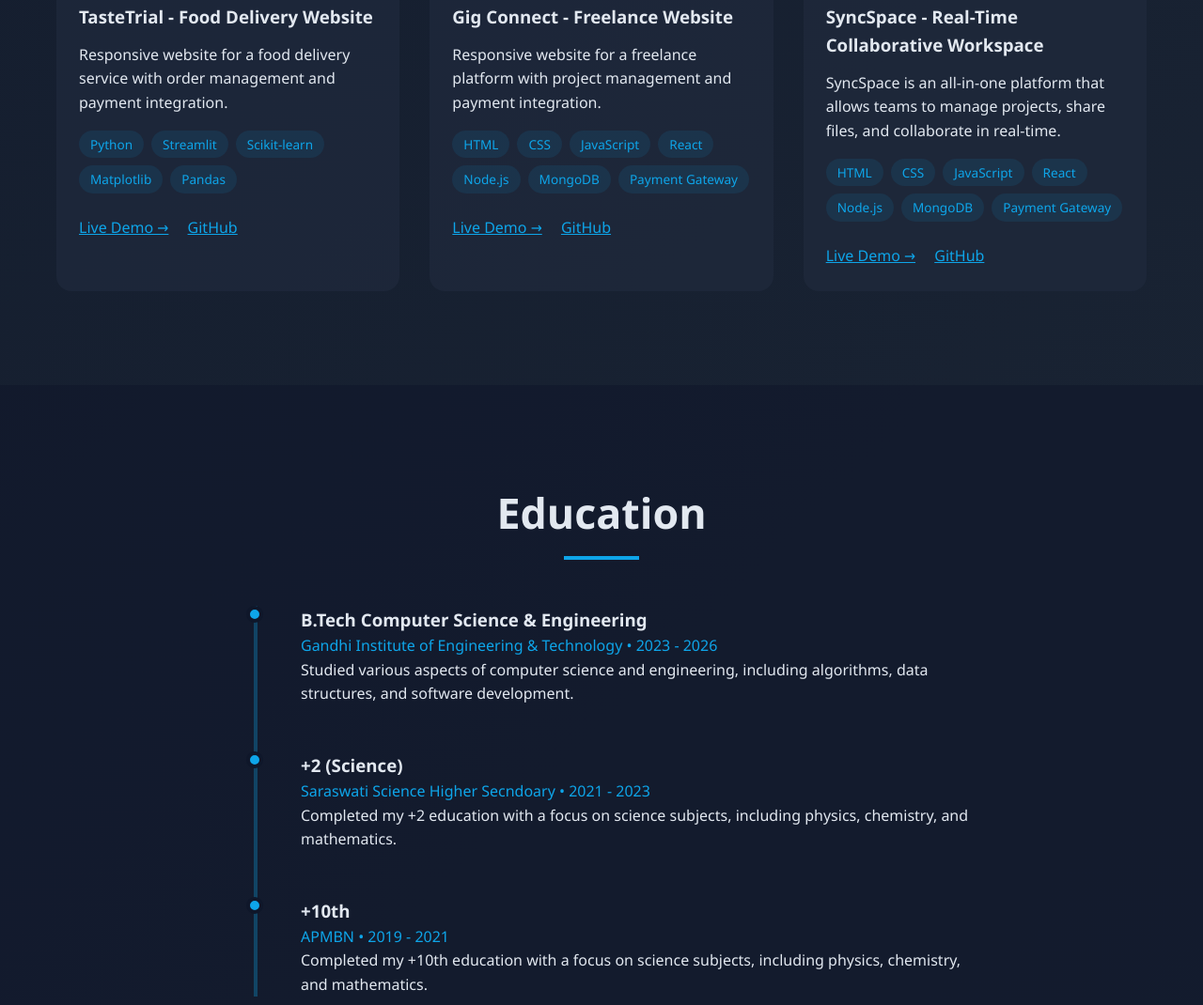
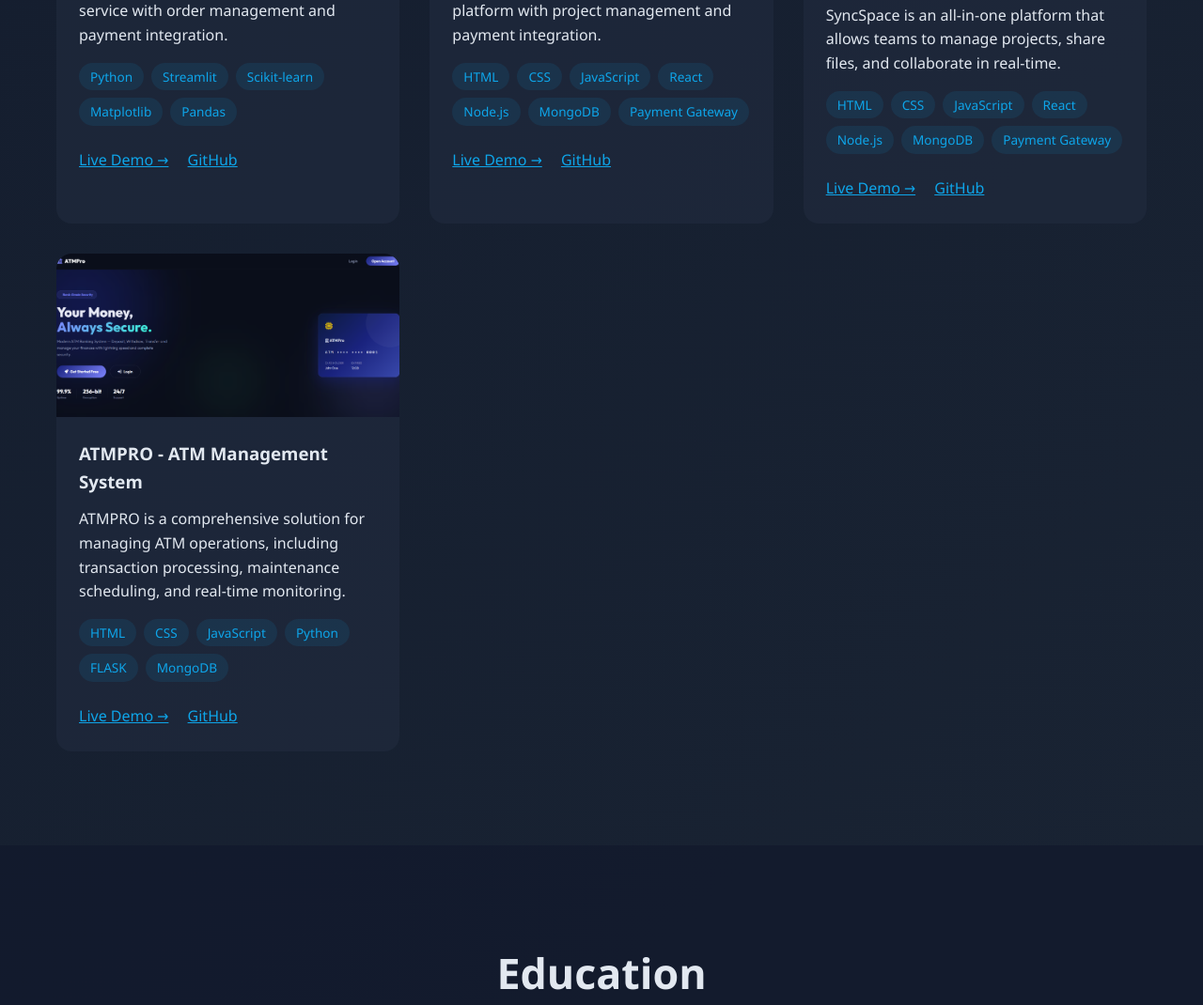
Before and after one commit to rashmiSahooRanjan/Portfolio, a plain HTML site: page index.html in a window 1280 px wide. Shown: the part 3143-4213 px from the top of the page at 94% size. Drawn offline with Linux system fonts and the light colour scheme.

Commit message:
Second Commit

```diff
--- a/index.html
+++ b/index.html
@@ -516,7 +516,7 @@
 
         .project-img{
     width:100%;
-    height:210px;
+    height:174px;
     overflow:hidden;
     border-radius:12px 12px 0 0;
 }
@@ -994,7 +994,7 @@
                     </div>
                 </div>
 
-              <!-- Project 5 -->
+              <!-- Project 6 -->
                 <div class="project-card">
                     <div class="project-img">
                             <img src="./Sync Space.png" alt="SyncSpace - Real-Time Collaborative Workspace">
@@ -1017,6 +1017,30 @@
                         </div>
                     </div>
                 </div>
+
+          <!-- Project 7 -->
+                <div class="project-card">
+                    <div class="project-img">
+                            <img src="./ATM.png" alt="ATMPRO - ATM Management System">
+                    </div>
+                    <div class="project-info">
+                        <h3>ATMPRO - ATM Management System</h3>
+                        <p>ATMPRO is a comprehensive solution for managing ATM operations, including transaction processing, maintenance scheduling, and real-time monitoring.</p>
+                        <div class="tech-stack">
+                            <span class="tech-tag">HTML</span>
+                            <span class="tech-tag">CSS</span>
+                            <span class="tech-tag">JavaScript</span>
+                            <span class="tech-tag">Python</span>
+                            <span class="tech-tag">FLASK</span>
+                            <span class="tech-tag">MongoDB</span>
+                        </div>
+                        <div style="margin-top: 1.5rem;">
+                            <a href="https://atm-managment-system.onrender.com/" style="color: var(--primary); margin-right: 1rem;">Live Demo →</a>
+                            <a href="https://github.com/rashmiSahooRanjan/ATM-MANAGMENT-SYSTEM" style="color: var(--primary);">GitHub</a>
+                        </div>
+                    </div>
+                </div>
+
             </div>
         </div>
     </section>
```
Also changed, not shown: ATM.png (added).
